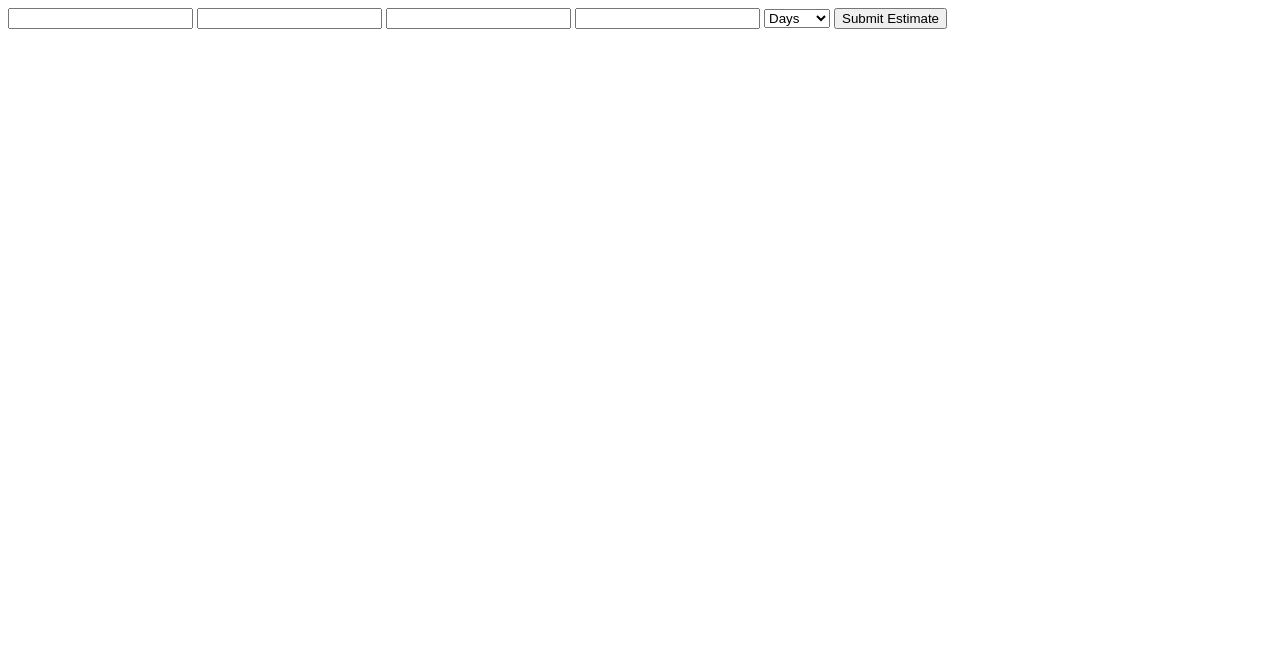
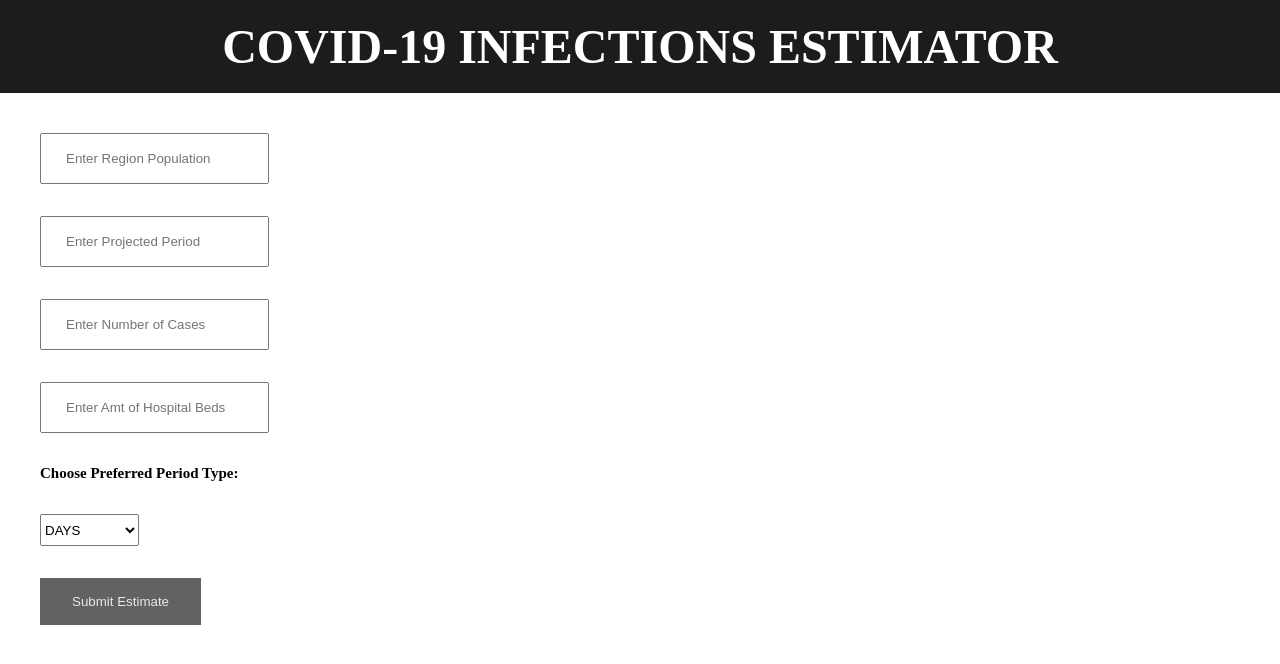
Before and after one commit to Dsholz/Covid-19-estimator-js, a website: page index.html in a window 1280 px wide. Drawn offline with Linux system fonts and the light colour scheme.

Commit message:
Updated HTML File and passed user data into the Covid19ImpactEstimator Function

```diff
--- a/index.html
+++ b/index.html
@@ -3,23 +3,42 @@
 
 <head>
   <meta charset="UTF-8">
+  <meta name="description" content="A COVID-19 infections estimator which projects
+                                    number of infected people within a particular
+                                    period with respect to the number of currently
+                                    persons.">
   <meta name="viewport" content="width=device-width, initial-scale=1.0">
-  <title>Document</title>
+  <link rel="stylesheet" href="style.css">
+  <title>COVID-19 Infections Estimator</title>
+  <script src="/src/estimator.js"></script>
 </head>
 
 <body>
-  <form>
-    <input type="text" name="" data-population>
-    <input type="text" name="" data-time-to-elapse>
-    <input type="text" name="" data-reported-cases>
-    <input type="text" name="" data-total-hospital-beds>
-    <select name="" data-period-type>
-      <option value="days">Days</option>
+
+  <div class="header">
+    <h1>COVID-19 infections estimator</h1>
+  </div>
+
+  <form class="details" id="form">
+
+    <input type="number" name="population" placeholder="Enter Region Population" data-population>
+    <input type="number" name="timeToElapse" placeholder="Enter Projected Period" data-time-to-elapse>
+    <input type="number" name="reportedCases" placeholder="Enter Number of Cases" data-reported-cases>
+    <input type="number" name="totalHospitalBeds" placeholder="Enter Amt of Hospital Beds" data-total-hospital-beds>
+
+    <h2>Choose Preferred Period Type:</h2>
+    <select name="periodType" data-period-type>
+      <option value="days" selected>Days</option>
       <option value="weeks">Weeks</option>
       <option value="months">Months</option>
     </select>
-    <button data-go-estimate>Submit Estimate</button>
+
+    <button class="test" data-go-estimate>Submit Estimate</button>
   </form>
+
+  <script>
+    console.log(document.querySelector('[data-period-type]').value);
+  </script>
 </body>
 
 </html>
--- a/src/estimator.js
+++ b/src/estimator.js
@@ -60,4 +60,15 @@ const covid19ImpactEstimator = (data) => {
   };
 };
 
+document.querySelector('#form').addEventListener('submit', (e) => {
+  e.preventDefault();
+  covid19ImpactEstimator({
+    population: e.target.elements[0].value,
+    timeToElapse: e.target.elements[1].value,
+    reportedCases: e.target.elements[2].value,
+    totalHospitalBeds: e.target.elements[3].value,
+    periodType: e.target.elements[4].value
+  });
+});
+
 export default covid19ImpactEstimator;
--- /dev/null
+++ b/style.css
@@ -0,0 +1,72 @@
+*,
+*::before,
+*::after {
+  padding: 0;
+  margin: 0;
+  box-sizing: inherit;
+}
+
+html {
+  box-sizing: border-box;
+}
+
+body {
+  font-size: 62.5%;
+}
+
+.header {
+  padding: 1.2rem 0;
+  background-color: rgb(29, 28, 28);
+  color: #fff;
+  text-transform: uppercase;
+  display: flex;
+  justify-content: center;
+  font-size: 1.5rem;
+  font-weight: 200;
+}
+
+.details {
+  display: flex;
+  flex-direction: column;
+  align-items: flex-start;
+  margin: 2.5rem 0 0 2.5rem;
+}
+
+.details>*:not(:last-child) {
+  margin-bottom: 2rem;
+}
+
+input[type="number"] {
+  flex: 0 0 2rem;
+  padding: 1rem 1.5rem;
+}
+
+input[type="number"]:focus {
+  outline: none;
+}
+
+[data-go-estimate] {
+  display: inline-block;
+  transition: all .3s;
+  background-color: rgba(59, 58, 58, 0.795);
+  color: rgb(233, 231, 231);
+  padding: 1rem 2rem;
+  border: none;
+}
+
+[data-go-estimate]:hover {
+  transform: translateY(-.3rem);
+  box-shadow: 0 .5rem 2rem rgba(0, 0, 0, 0.2);
+}
+
+[data-go-estimate]:focus {
+  outline: none;
+  transform: translateY(0);
+  box-shadow: 0 .2rem 1rem rgba(0, 0, 0, 0.2);
+}
+
+[data-period-type] {
+  width: 8%;
+  text-transform: uppercase;
+  height: 2rem;
+}
```
